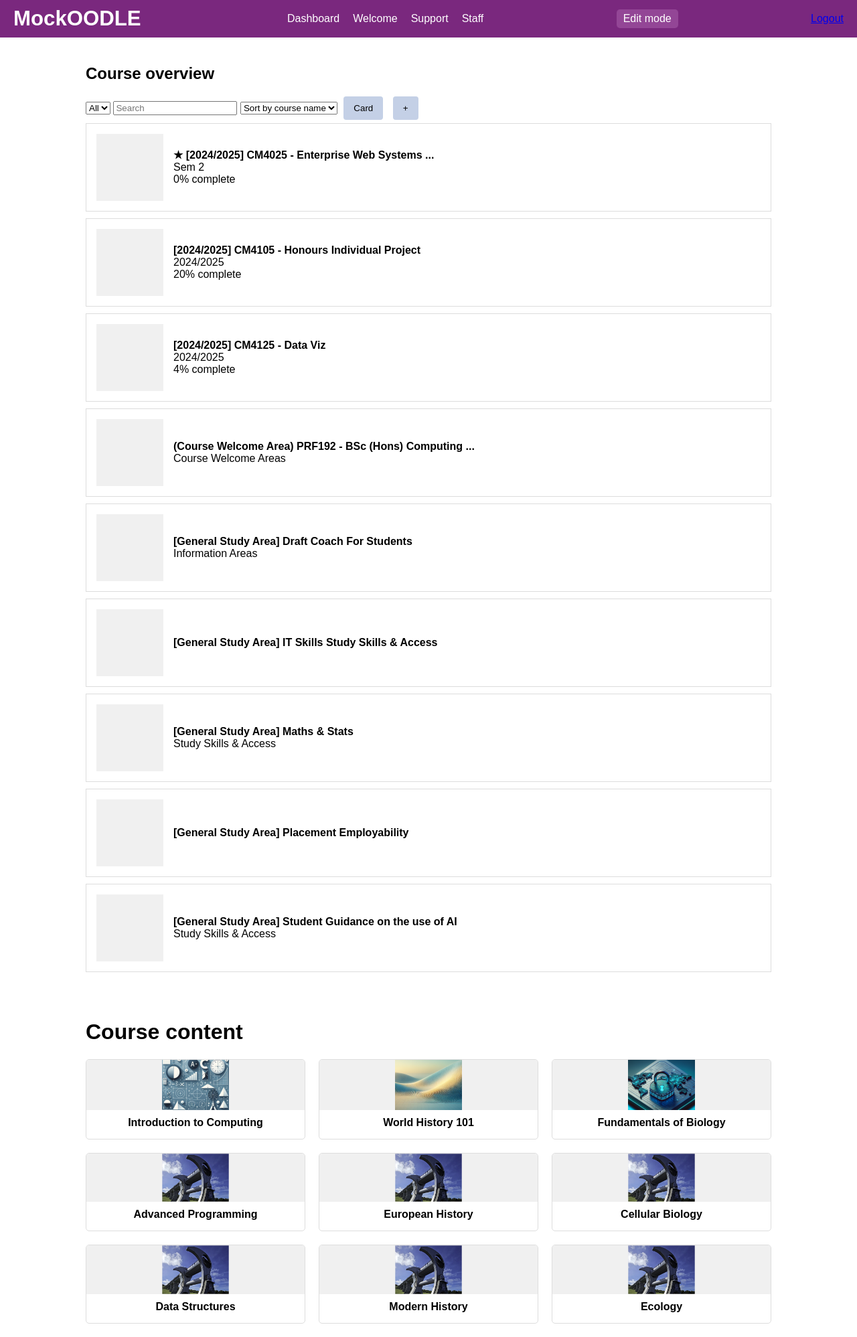
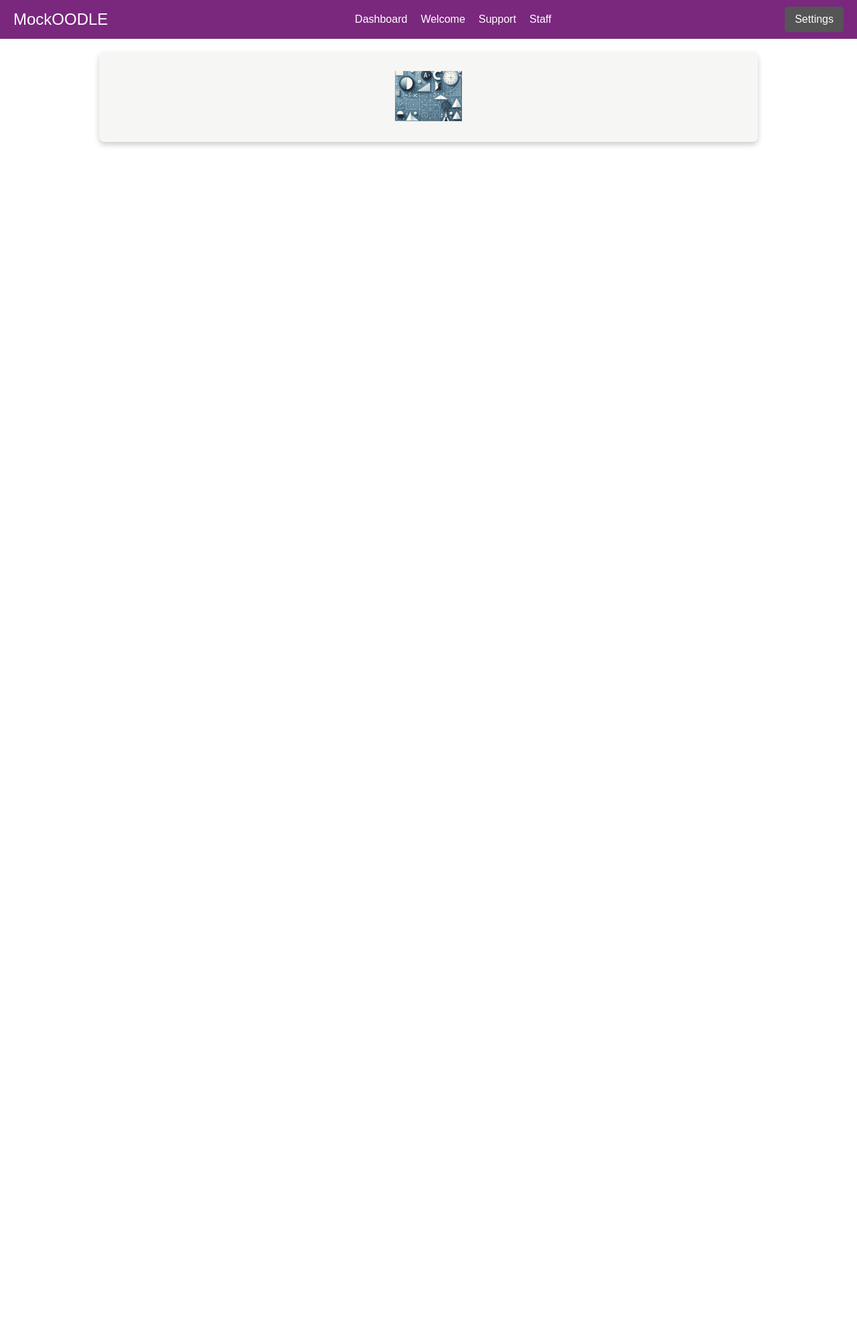
Before and after one commit to DefoNotGus/ML_for_Adaptive_UI, a Flask app: page /testin in a window 1280 px wide. Shown: the whole page at 67% size. After the commit the page ends 219 px from the top, so only its background shows below. Run offline with Flask 3, Linux system fonts and the light colour scheme; the visitor is signed in with stand-in values (Sample User, id 1); parts of the project's set-up code (start-up, migrations or seed data) failed here and were passed over.

Commit message:
Course modules showing and css coming up alright! 😎👌

```diff
--- a/app.py
+++ b/app.py
@@ -58,6 +58,8 @@ models = load_models(MODEL_FILES)
 
 @app.route('/')
 def index():
+    print(MODULES_FILE)  # Debugging
+    print(type(MODULES_FILE))
     return render_template('index.html', username=session.get('username'))
 
 @app.route('/prototype')
@@ -102,7 +104,7 @@ def testin():
 
 @app.route('/insight')
 def insight():
-    response = render_template("insight.html")
+    response = render_template("insights.html")
 
     # Prevent caching
     response = app.make_response(response)
--- a/templates/login.html
+++ b/templates/login.html
@@ -20,12 +20,12 @@
         <input type="submit" value="Login">
     </form>
     <p>Don't have an account? <a href="/register">Register</a></p>
-    </div>
+
 
     <!-- Buttons -->
     <div class="button-container">
         <button onclick="location.href='/'">Back to Home</button>
         <button onclick="location.href='/dpd'">See Data Protection Disclosure</button>
-    </div>
+    </div></div>
 </body>
 </html>
--- a/templates/testin.html
+++ b/templates/testin.html
@@ -1,47 +1,89 @@
+<!-- PROTOTYPE.HTML-->
 <!DOCTYPE html>
 <html lang="en">
 <head>
+    <meta http-equiv="Cache-Control" content="no-store, no-cache, must-revalidate, max-age=0">
+    <meta http-equiv="Pragma" content="no-cache">
+    <meta http-equiv="Expires" content="0">
     <meta charset="UTF-8">
     <meta name="viewport" content="width=device-width, initial-scale=1.0">
     <title>Moodle Mockup - Prediction Results</title>
-    <link rel="stylesheet" type="text/css" href="{{ url_for('static', filename='css/result.css') }}">
-    <script src="{{ url_for('static', filename='scr/result.js') }}" defer></script>
-    <script>
-        // Pass Flask variables to JavaScript
-        window.flaskData = {
-            textSize: JSON.parse('{{ text_size | default(16) | tojson | safe }}'),
-            imageSize: JSON.parse('{{ image_size | default(100) | tojson | safe }}')
-        };
-    </script>
+    <link rel="stylesheet" href="{{ url_for('static', filename='css/prototype.css') }}">
+    <style>
+        :root {
+            --image-size: {{ image_size | default(100, true) }}px;
+            --min-card-size: calc(var(--image-size) + 50px);
+            --text-size: {{ text_size | default(16, true) }}px;
+            --body-bg: {{ bgcolor | default('#f4f4f4', true) }};
+            --header-bg: {{ hcolor | default('purple', true) }};
+
+            /* Automatically set text color based on body background */
+            --text-color: color-contrast(var(--body-bg) vs black, #ffffff);
+
+            /* Generate a card background slightly darker or lighter than body */
+            --card-bg: color-mix(in srgb, var(--body-bg) 70%, rgb(225, 225, 218));
+        }
+
+
+
+
+
+        body {
+            background-color: var(--body-bg);
+            color: var(--text-color);
+            transition: background-color 0.3s ease-in-out, color 0.3s ease-in-out;
+        }
+
+        header {
+            background-color: var(--header-bg);
+            transition: background-color 0.3s ease-in-out;
+        }
+        .course-card {
+        background-color: var(--card-bg);
+        color: var(--text-color);
+        transition: background-color 0.3s ease-in-out, color 0.3s ease-in-out;
+        }
+        .logo, nav a, .edit-mode, .course-title {
+            font-size: var(--text-size);
+        }
+
+        .course-image img {
+            width: var(--image-size);
+            height: var(--image-size);
+        }
+        .settings-button {
+            cursor: pointer;
+            padding: 10px 15px;
+            background: #555;
+            color: white;
+            border-radius: 5px;
+        }
+        .sidebar {
+            position: fixed;
+            right: -350px; /* Hidden by default */
+            top: 0;
+            width: 250px;
+            height: 100%;
+            background: #222;
+            color: white;
+            padding: 20px;
+            transition: right 0.3s;
+            display: flex;
+            flex-direction: column;
+            gap: 10px;
+        }
+        .sidebar input {
+            width: 100%;
+        }
+        .sidebar-toggle {
+            position: absolute;
+            top: 10px;
+            right: 10px;
+            cursor: pointer;
+        }
+    </style>
 </head>
 <body>
-    <div id="filter-popup" class="popup">
-        <div class="popup-content">
-            <h3>Adjust Display Settings</h3>
-            <p>Use the controls below to adjust text and image sizes to suit your preferences.</p>
-
-            <div class="controls">
-                <div class="control">
-                    <label for="text-size">Text Size</label>
-                    <button id="text-increase">A+</button>
-                    <button id="text-decrease">A-</button>
-                    <p id="text-size-display">Current text size: </p>
-                </div>
-
-                <div class="control">
-                    <label for="image-size">Image Size</label>
-                    <button id="image-increase">🔼</button>
-                    <button id="image-decrease">🔽</button>
-                    <p id="image-size-display">Current image size: </p>
-                </div>
-            </div>
-
-            <br><br>
-            <button id="accept-settings" class="btn">Accept Settings</button>
-        </div>
-    </div>
-
-
     <header>
         <div class="logo">MockOODLE</div>
         <nav>
@@ -52,133 +94,154 @@
                 <li><a href="#">Staff</a></li>
             </ul>
         </nav>
-        <div class="edit-mode" id="edit-mode-button">Edit mode</div>
-        <a href="{{ url_for('logout') }}">Logout</a>
+        <div class="settings-button" onclick="toggleSidebar()">Settings</div>
     </header>
 
-    <div class="container" id="linear-container">
-        <div class="course-overview">
-            <h2>Course overview</h2>
-            <div class="filters">
-                <select>
-                    <option value="all">All</option>
-                </select>
-                <input type="text" placeholder="Search">
-                <select>
-                    <option value="course-name">Sort by course name</option>
-                </select>
-                <button>Card</button>
-                <button>+</button>
-            </div>
 
-            <div class="linear-course-list">
-                <div class="linear-course-item">
-                    <div class="linear-course-image"></div>
-                    <div class="linear-course-details">
-                        <div class="linear-course-title">★ [2024/2025] CM4025 - Enterprise Web Systems ...</div>
-                        <div class="linear-course-subtitle">Sem 2</div>
-                        <div class="linear-course-progress">0% complete</div>
-                    </div>
+    <div class="container">
+        <div class="course-grid">
+            {% for i in range(course_modules|length) %}
+            <div class="course-card">
+                <div class="course-image">
+                    <img src="{{ url_for('static', filename='img/icon' ~ (i + 1) ~ '.png') }}"
+                         alt="Course Image">
                 </div>
-
-                <div class="linear-course-item">
-                    <div class="linear-course-image"></div>
-                    <div class="linear-course-details">
-                        <div class="linear-course-title">[2024/2025] CM4105 - Honours Individual Project</div>
-                        <div class="linear-course-subtitle">2024/2025</div>
-                        <div class="linear-course-progress">20% complete</div>
-                    </div>
-                </div>
-
-                <div class="linear-course-item">
-                    <div class="linear-course-image"></div>
-                    <div class="linear-course-details">
-                        <div class="linear-course-title">[2024/2025] CM4125 - Data Viz</div>
-                        <div class="linear-course-subtitle">2024/2025</div>
-                        <div class="linear-course-progress">4% complete</div>
-                    </div>
-                </div>
-
-                <div class="linear-course-item">
-                    <div class="linear-course-image"></div>
-                    <div class="linear-course-details">
-                        <div class="linear-course-title">(Course Welcome Area) PRF192 - BSc (Hons) Computing ...</div>
-                        <div class="linear-course-subtitle">Course Welcome Areas</div>
-                        <div class="linear-course-progress"></div>
-                    </div>
-                </div>
-
-                <div class="linear-course-item">
-                    <div class="linear-course-image"></div>
-                    <div class="linear-course-details">
-                        <div class="linear-course-title">[General Study Area] Draft Coach For Students</div>
-                        <div class="linear-course-subtitle">Information Areas</div>
-                        <div class="linear-course-progress"></div>
-                    </div>
-                </div>
-
-                <div class="linear-course-item">
-                    <div class="linear-course-image"></div>
-                    <div class="linear-course-details">
-                        <div class="linear-course-title">[General Study Area] IT Skills Study Skills & Access</div>
-                        <div class="linear-course-subtitle"></div>
-                        <div class="linear-course-progress"></div>
-                    </div>
-                </div>
-
-                <div class="linear-course-item">
-                    <div class="linear-course-image"></div>
-                    <div class="linear-course-details">
-                        <div class="linear-course-title">[General Study Area] Maths & Stats</div>
-                        <div class="linear-course-subtitle">Study Skills & Access</div>
-                        <div class="linear-course-progress"></div>
-                    </div>
-                </div>
-
-                <div class="linear-course-item">
-                    <div class="linear-course-image"></div>
-                    <div class="linear-course-details">
-                        <div class="linear-course-title">[General Study Area] Placement Employability</div>
-                        <div class="linear-course-subtitle"></div>
-                        <div class="linear-course-progress"></div>
-                    </div>
-                </div>
-
-                <div class="linear-course-item">
-                    <div class="linear-course-image"></div>
-                    <div class="linear-course-details">
-                        <div class="linear-course-title">[General Study Area] Student Guidance on the use of AI</div>
-                        <div class="linear-course-subtitle">Study Skills & Access</div>
-                        <div class="linear-course-progress"></div>
+                <div class="course-details">
+                    <div class="course-title">
+                        {{ course_modules[i] }}
                     </div>
                 </div>
             </div>
+            {% endfor %}
         </div>
     </div>
+    <script>
+        function toggleSidebar() {
+            let sidebar = document.getElementById('sidebar');
+            sidebar.style.right = sidebar.style.right === '0px' ? '-350px' : '0px';
+        }
 
-    <div class="container">
-        <div class="course-overview">
-            <h1>Course content</h3>
-            <div class="course-grid">
-                {% set course_modules = ["Introduction to Computing", "World History 101", "Fundamentals of Biology", "Advanced Programming", "European History", "Cellular Biology", "Data Structures", "Modern History", "Ecology"] %}
-                {% for i in range(1, 10) %}
-                    <div class="course-card">
-                        <div class="course-image">
-                            <img src="{{ url_for('static', filename='img/icon' ~ i ~ '.png') }}" alt="{{ course_modules[i-1] }}" class="sample-image">
-                        </div>
-                        <div class="course-details">
-                            <div class="course-title">{{ course_modules[i-1] }}</div>
-                        </div>
-                    </div>
-                {% endfor %}
-            </div>
-        </div>
-    </div>
+        document.getElementById('fontSizeSlider').addEventListener('input', function() {
+            document.documentElement.style.setProperty('--text-size', this.value + 'px');
+        });
 
-    <script>
-        document.getElementById('edit-mode-button').addEventListener('click', function() {
-            document.getElementById('filter-popup').classList.add('show');
+        document.getElementById('iconSizeSlider').addEventListener('input', function() {
+            document.documentElement.style.setProperty('--image-size', this.value + 'px');
         });
+
+        document.getElementById('bodyColorPicker').addEventListener('input', function() {
+            document.documentElement.style.setProperty('--body-bg', this.value);
+        });
+
+        document.getElementById('headerColorPicker').addEventListener('input', function() {
+            document.documentElement.style.setProperty('--header-bg', this.value);
+        });
+
+        document.getElementById('darkModeToggle').addEventListener('change', function() {
+            if (this.checked) {
+                document.documentElement.style.setProperty("--body-bg", "#121212");
+                document.documentElement.style.setProperty("--text-color", "#fff");
+                document.documentElement.style.setProperty("--header-bg", "#1e1e1e");
+                document.documentElement.style.setProperty("--card-bg", "#333");
+
+                // Update color pickers to match dark mode colors
+                document.getElementById("bodyColorPicker").value = "#121212";
+                document.getElementById("headerColorPicker").value = "#1e1e1e";
+
+            } else {
+                document.documentElement.style.setProperty("--body-bg", "#f4f4f4");
+                document.documentElement.style.setProperty("--text-color", "#000");
+                document.documentElement.style.setProperty("--header-bg", "#800080");
+                document.documentElement.style.setProperty("--card-bg", "#ffffff");
+
+                // Reset color pickers to light mode defaults
+                document.getElementById("bodyColorPicker").value = "#f4f4f4";
+                document.getElementById("headerColorPicker").value = "#800080";
+            }
+        });
+
+        document.addEventListener("DOMContentLoaded", function() {
+            document.documentElement.style.setProperty('--text-size', document.getElementById('fontSizeSlider').value + 'px');
+            document.documentElement.style.setProperty('--image-size', document.getElementById('iconSizeSlider').value + 'px');
+            let bodyColor = "{{ bgcolor | default('#f4f4f4', true) }}";
+            let headerColor = "{{ hcolor | default('purple', true) }}";
+
+            document.documentElement.style.setProperty('--body-bg', bodyColor);
+            document.documentElement.style.setProperty('--header-bg', headerColor);
+
+            document.getElementById("bodyColorPicker").value = bodyColor;
+            document.getElementById("headerColorPicker").value = headerColor;
+        });
+
+        function savePreferences() {
+            const data = {
+                text_size: document.getElementById("fontSizeSlider").value,
+                image_size: document.getElementById("iconSizeSlider").value,
+                bgcolor: document.getElementById("bodyColorPicker").value,
+                hcolor: document.getElementById("headerColorPicker").value
+            };
+
+            console.log("Sending Data:", data);
+
+            fetch("/save_preferences", {
+                method: "POST",
+                headers: { "Content-Type": "application/json" },
+                body: JSON.stringify(data)
+            })
+            .then(response => response.json())
+            .then(result => {
+                console.log("Server Response:", result);
+                document.getElementById("saveMessage").style.display = "block";
+                setTimeout(() => {
+                    document.getElementById("saveMessage").style.display = "none";
+                }, 2000);
+            });
+        }
+
+        function recalculateUI() {
+            fetch("/recalculate_ui", { method: "POST" })
+            .then(response => response.json())
+            .then(data => {
+                document.documentElement.style.setProperty("--text-size", data.text_size + "px");
+                document.documentElement.style.setProperty("--image-size", data.image_size + "px");
+
+                // Update sliders to reflect new values
+                document.getElementById("fontSizeSlider").value = data.text_size;
+                document.getElementById("iconSizeSlider").value = data.image_size;
+
+                alert("User preferences updated using ML model!");
+            });
+        }
+
+        function changePassword() {
+            let newPassword = prompt("Enter your new password:");
+            if (newPassword) {
+                fetch("/change_password", {
+                    method: "POST",
+                    headers: { "Content-Type": "application/json" },
+                    body: JSON.stringify({ new_password: newPassword })
+                })
+                .then(response => response.json())
+                .then(data => alert(data.message));
+            }
+        }
+
+        function deleteAccount() {
+            if (confirm("Are you sure you want to delete your account? This cannot be undone!")) {
+                fetch("/delete_account", { method: "POST" })
+                .then(response => response.json())
+                .then(data => {
+                    alert(data.message);
+                    window.location.href = "/";
+                });
+            }
+        }
+        function forceReload() {
+            setTimeout(() => {
+                window.location.href = "{{ url_for('login') }}";
+                window.location.reload(true);  // Forces reload without cache
+            }, 100);
+        }
     </script>
 </body>
 </html>
--- a/users.json
+++ b/users.json
@@ -6,7 +6,7 @@
         "application_challenges": "0",
         "education_level": "6",
         "current_device": "2",
-        "bgcolor": "#ffffff",
+        "bgcolor": "#229b2a",
         "hcolor": "#c011c0",
         "text_size": "25",
         "image_size": "329"
```
Also changed, not shown: course_modules.json (+18 -9 lines), static/css/styles.css (+100 -80 lines), templates/index.html (+26 -8 lines), templates/prototype.html (+6 -5 lines).
